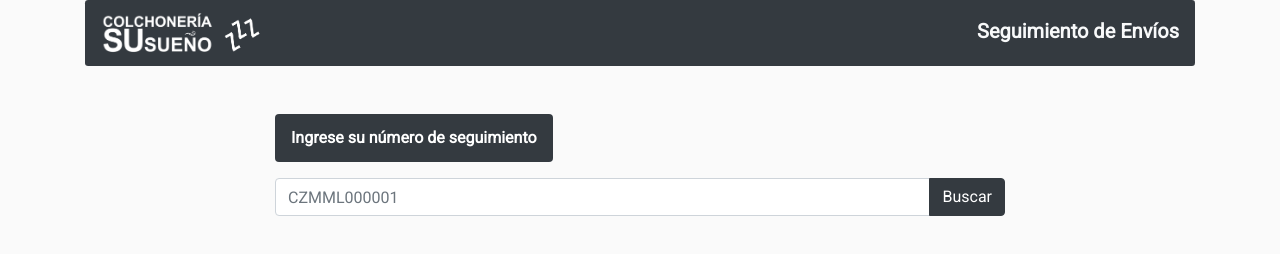
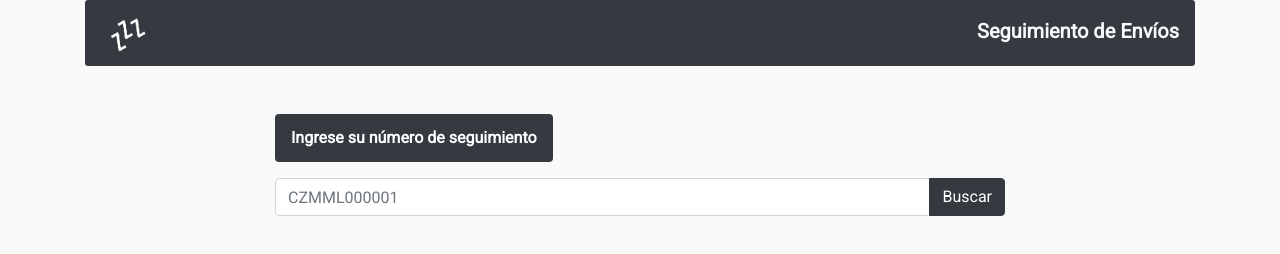
Before and after one commit to franmper/susuenoseguimiento, a plain HTML site: page index.html in a window 1280 px wide. Drawn offline with nearby package versions, Linux system fonts and the light colour scheme; no server answers.

Commit message:
Update index.html

```diff
--- a/index.html
+++ b/index.html
@@ -15,7 +15,6 @@
 <body>
     <div class="container princ">
         <div class="navbar navbar-expand-lg bg-dark text-light navegacion">
-            <img src="/img/LogoFPNG.png" alt="Logo" class="float-left imgWeb">
             <img src="/img/ZZZPNG.png" alt="Logo" class="float-left  imgWeb">
             <h5 class="mt-1 ml-auto font-weight-bold">Seguimiento de Envíos</h5>
 
```
